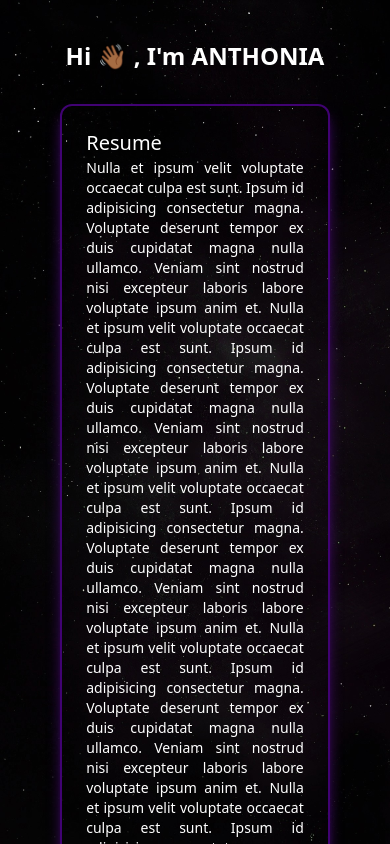
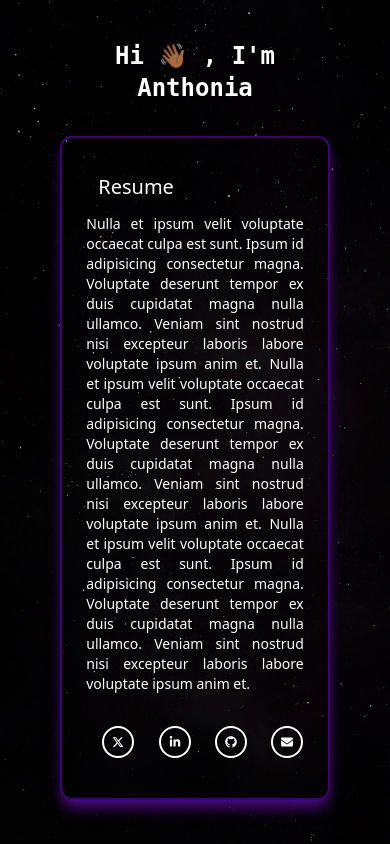
Before and after one commit to AnthoniaEfe/portfolio, a React (Create React App) app: page / in a window 390 px wide. Built offline with nearby package versions, Linux system fonts and the light colour scheme.

Commit message:
responsive xs

```diff
--- a/src/input.css
+++ b/src/input.css
@@ -4,7 +4,7 @@
 @import "tailwindcss/utilities";
 
 .icon {
-  @apply fill-white h-4 md:h-10 w-4 md:w-10 md:p-2 hover:text-atsev-5;
+  @apply fill-white sm:h-5 w-3 h-3 md:h-10 sm:w-5 md:w-10 md:p-2 hover:text-atsev-5;
 }
 
 .anchor {
@@ -12,7 +12,7 @@
 }
 
 .grid-child {
-  @apply col-span-1 w-10 h-10 flex items-start justify-start
+  @apply col-span-1 xs:w-4 xs:h-4 w-8 md:w-10 h-8 md:h-10 flex items-center justify-center
    transform hover:scale-110 rotate-0 transition-transform hover:rotate-3 border-2 border-white rounded-full;
 }
 
@@ -21,25 +21,32 @@
 }
 
 @font-face {
-  font-family: "AbrilFatFace";
-  src: url("./fonts/Abril_Fatface/AbrilFatface-Regular.ttf") format("ttf");
+  font-family: "AkayaTelivigala";
+  src: url("./fonts/Akaya_Telivigala/AkayaTelivigala-Regular.ttf") format("ttf");
   font-weight: normal;
   font-style: normal;
 }
 
 @font-face {
-  font-family: "Alice";
-  src: url("./fonts/Alice/Alice-Regular.ttf") format("ttf");
+  font-family: "Calistoga";
+  src: url("./fonts/Calistoga/Calistoga-Regular.ttf") format("ttf");
   font-weight: normal;
   font-style: normal;
 }
 
 @font-face {
-  font-family: "PlayFairDisplay";
-  src: url("./fonts/Playfair_Display/PlayfairDisplay-Italic-VariableFont_wght.ttf")
-      format("ttf"),
-    url("./fonts/Playfair_Display/PlayfairDisplay-VariableFont_wght.ttf")
-      format("ttf");
+  font-family: "Kalam";
+  src: url("./fonts/Kalam/Kalam-Bold.ttf") format("ttf"),
+    url("./fonts/Kalam/Kalam-Light.ttf") format("ttf"),
+    url("./fonts/Kalam/Kalam-Regular.ttf") format("ttf");
   font-weight: normal;
   font-style: normal;
 }
+
+@font-face {
+  font-family: "Mali";
+  src: url("./fonts/Mali/Mali-Bold.ttf") format("ttf"),
+    url("./fonts/Mali/Mali-Regular.ttf") format("ttf");
+  font-weight: normal;
+  font-style: normal;
+}
--- a/src/output.css
+++ b/src/output.css
@@ -584,10 +584,6 @@ video {
   --tw-backdrop-sepia:  ;
 }
 
-.relative {
-  position: relative;
-}
-
 .m-2 {
   margin: 0.5rem;
 }
@@ -630,11 +626,6 @@ video {
   width: -webkit-fit-content;
   width: -moz-fit-content;
   width: fit-content;
-}
-
-.w-max {
-  width: -webkit-max-content;
-  width: max-content;
 }
 
 .w-screen {
@@ -715,6 +706,10 @@ video {
   gap: 2.5rem;
 }
 
+.overflow-y-auto {
+  overflow-y: auto;
+}
+
 .overflow-x-hidden {
   overflow-x: hidden;
 }
@@ -763,8 +758,16 @@ video {
   background-attachment: scroll;
 }
 
+.p-3 {
+  padding: 0.75rem;
+}
+
 .p-6 {
   padding: 1.5rem;
+}
+
+.p-2 {
+  padding: 0.5rem;
 }
 
 .px-12 {
@@ -791,16 +794,12 @@ video {
   text-align: justify;
 }
 
-.font-abril {
-  font-family: AbrilFatFace, sans;
+.font-calistoga {
+  font-family: Calistoga, mono;
 }
 
-.font-playfair {
-  font-family: PlayFairDisplay, sans;
-}
-
-.font-alice {
-  font-family: Alice, sans;
+.font-mali {
+  font-family: Mali, sans;
 }
 
 .text-2xl {
@@ -855,14 +854,21 @@ video {
 }
 
 .icon {
-  height: 1rem;
-  width: 1rem;
+  height: 0.75rem;
+  width: 0.75rem;
   fill: #fff;
 }
 
 .icon:hover {
   --tw-text-opacity: 1;
   color: rgb(140 109 167 / var(--tw-text-opacity));
+}
+
+@media (min-width: 640px) {
+  .icon {
+    height: 1.25rem;
+    width: 1.25rem;
+  }
 }
 
 @media (min-width: 768px) {
@@ -897,13 +903,13 @@ video {
 .grid-child {
   grid-column: span 1 / span 1;
   display: flex;
-  height: 2.5rem;
-  width: 2.5rem;
+  height: 2rem;
+  width: 2rem;
   --tw-rotate: 0deg;
   -webkit-transform: translate(var(--tw-translate-x), var(--tw-translate-y)) rotate(var(--tw-rotate)) skewX(var(--tw-skew-x)) skewY(var(--tw-skew-y)) scaleX(var(--tw-scale-x)) scaleY(var(--tw-scale-y));
           transform: translate(var(--tw-translate-x), var(--tw-translate-y)) rotate(var(--tw-rotate)) skewX(var(--tw-skew-x)) skewY(var(--tw-skew-y)) scaleX(var(--tw-scale-x)) scaleY(var(--tw-scale-y));
-  align-items: flex-start;
-  justify-content: flex-start;
+  align-items: center;
+  justify-content: center;
   border-radius: 9999px;
   border-width: 2px;
   --tw-border-opacity: 1;
@@ -923,14 +929,28 @@ video {
           transform: translate(var(--tw-translate-x), var(--tw-translate-y)) rotate(var(--tw-rotate)) skewX(var(--tw-skew-x)) skewY(var(--tw-skew-y)) scaleX(var(--tw-scale-x)) scaleY(var(--tw-scale-y));
 }
 
+@media (min-width: 768px) {
+  .grid-child {
+    height: 2.5rem;
+    width: 2.5rem;
+  }
+}
+
+@media (min-width: 200px) and (max-width: 330px) {
+  .grid-child {
+    height: 1rem;
+    width: 1rem;
+  }
+}
+
 .bg-stars {
   background-image: url(./assets/stars.jpeg);
 }
 
 @font-face {
-  font-family: "AbrilFatFace";
+  font-family: "AkayaTelivigala";
 
-  src: url("./fonts/Abril_Fatface/AbrilFatface-Regular.ttf") format("ttf");
+  src: url("./fonts/Akaya_Telivigala/AkayaTelivigala-Regular.ttf") format("ttf");
 
   font-weight: normal;
 
@@ -938,9 +958,9 @@ video {
 }
 
 @font-face {
-  font-family: "Alice";
+  font-family: "Calistoga";
 
-  src: url("./fonts/Alice/Alice-Regular.ttf") format("ttf");
+  src: url("./fonts/Calistoga/Calistoga-Regular.ttf") format("ttf");
 
   font-weight: normal;
 
@@ -948,12 +968,22 @@ video {
 }
 
 @font-face {
-  font-family: "PlayFairDisplay";
+  font-family: "Kalam";
 
-  src: url("./fonts/Playfair_Display/PlayfairDisplay-Italic-VariableFont_wght.ttf")
-      format("ttf"),
-    url("./fonts/Playfair_Display/PlayfairDisplay-VariableFont_wght.ttf")
-      format("ttf");
+  src: url("./fonts/Kalam/Kalam-Bold.ttf") format("ttf"),
+    url("./fonts/Kalam/Kalam-Light.ttf") format("ttf"),
+    url("./fonts/Kalam/Kalam-Regular.ttf") format("ttf");
+
+  font-weight: normal;
+
+  font-style: normal;
+}
+
+@font-face {
+  font-family: "Mali";
+
+  src: url("./fonts/Mali/Mali-Bold.ttf") format("ttf"),
+    url("./fonts/Mali/Mali-Regular.ttf") format("ttf");
 
   font-weight: normal;
 
@@ -977,8 +1007,12 @@ video {
     margin: 2rem;
   }
 
-  .md\:w-5\/6 {
-    width: 83.333333%;
+  .md\:w-4\/5 {
+    width: 80%;
+  }
+
+  .md\:bg-fixed {
+    background-attachment: fixed;
   }
 
   .md\:p-8 {
--- a/src/page/Home.js
+++ b/src/page/Home.js
@@ -10,18 +10,18 @@ import { ReactComponent as Github } from "../assets/github.svg";
 export default function Home() {
   return (
     <div
-      className="relative bg-gradient-to-b from-vesta-10 via-vesta-9 to-vesta-9
+      className=" bg-gradient-to-b from-vesta-10 via-vesta-9 to-vesta-9
      w-screen h-screen overflow-x-hidden text-white bg-stars bg-cover
-      bg-scroll bg-opacity-10 bg-blend-darken
+      bg-scroll md:bg-fixed bg-opacity-10 bg-blend-darken overflow-y-auto
      "
     >
-      <main className="px-12 py-8 ">
+      <main className="px-12 py-8  ">
         <div
           className="flex-col items-center justify-center
       "
         >
           <p
-            className="text-2xl md:text-4xl font-playfair font-bold m-2 md:m-8
+            className="text-2xl md:text-4xl font-calistoga font-bold m-2 md:m-8
       "
           >
             Hi 👋🏾 , I'm{" "}
@@ -31,21 +31,25 @@ export default function Home() {
               rel="noreferrer"
               className=" transform hover:scale-105 hover-md:text-5xl transition-transform underline-offset-2 "
             >
-              ANTHONIA
+              Anthonia
             </a>
           </p>
 
-          <div className="w-11/12 md:w-5/6 h-full border-2 rounded-xl shadow-vesta-4 shadow-lg border-vesta-6 mx-auto my-8 p-6 md:p-8 justify-center items-center">
+          <div className="w-11/12 md:w-4/5 h-full border-2 rounded-xl shadow-vesta-4 shadow-lg border-vesta-6 mx-auto my-8 p-6 md:p-8 justify-center items-center">
+            <div className="hover:text-atsev-5 w-fit p-3">
+              {" "}
               <a
                 href="/"
                 target="_blank"
                 rel="noreferrer"
-              className="font-alice flex text-xl flex-row-reverse animate-bounce w-fit hover:animation-none hover:scale-105 hover:text-atsev-5 "
+                className="font-mali flex text-xl flex-row-reverse animate-bounce
+            w-fit hover:animation-none hover:scale-105  "
               >
                 Resume
               </a>
+            </div>
 
-            <p className="text-sm md:text-xl mb-4 text-justify font-alice">
+            <p className="text-sm md:text-xl mb-4 text-justify font-mali">
               Nulla et ipsum velit voluptate occaecat culpa est sunt. Ipsum id
               adipisicing consectetur magna. Voluptate deserunt tempor ex duis
               cupidatat magna nulla ullamco. Veniam sint nostrud nisi excepteur
@@ -57,18 +61,12 @@ export default function Home() {
               occaecat culpa est sunt. Ipsum id adipisicing consectetur magna.
               Voluptate deserunt tempor ex duis cupidatat magna nulla ullamco.
               Veniam sint nostrud nisi excepteur laboris labore voluptate ipsum
-              anim et. Nulla et ipsum velit voluptate occaecat culpa est sunt.
-              Ipsum id adipisicing consectetur magna. Voluptate deserunt tempor
-              ex duis cupidatat magna nulla ullamco. Veniam sint nostrud nisi
-              excepteur laboris labore voluptate ipsum anim et. Nulla et ipsum
-              velit voluptate occaecat culpa est sunt. Ipsum id adipisicing
-              consectetur magna. Voluptate deserunt tempor ex duis cupidatat
-              magna nulla ullamco.
+              anim et.
             </p>
 
             <footer className=" py-2 px-4 flex flex-col justify-center items-center">
               <div
-                className="grid grid-cols-4 w-max
+                className="grid grid-cols-4 w-fit
            justify-start items-start py-2 gap-10"
               >
                 <a
```
Also changed, not shown: tailwind.config.js (+7 -3 lines), src/assets/stars.jpeg. Lines whose indentation alone changed are shown as unchanged.
